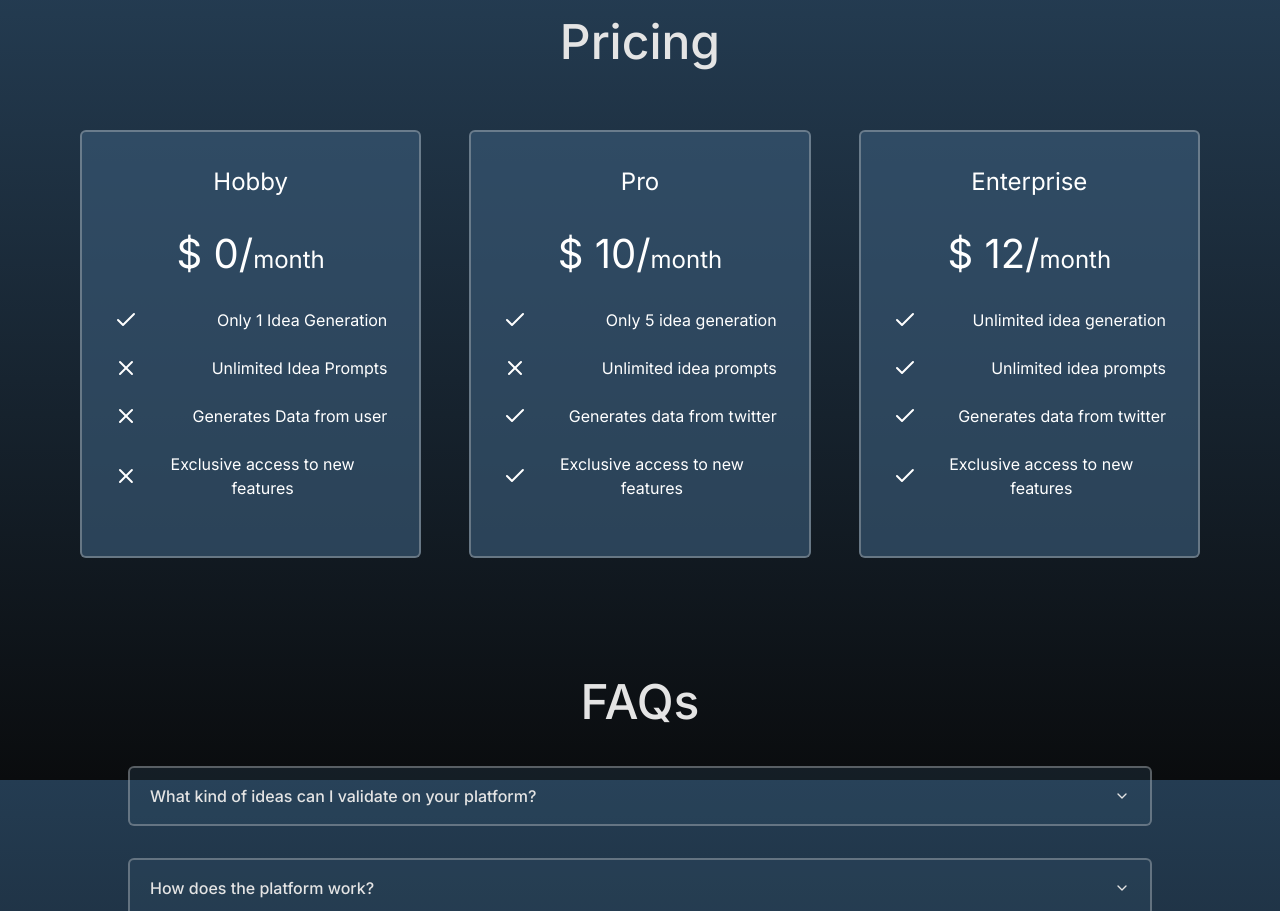
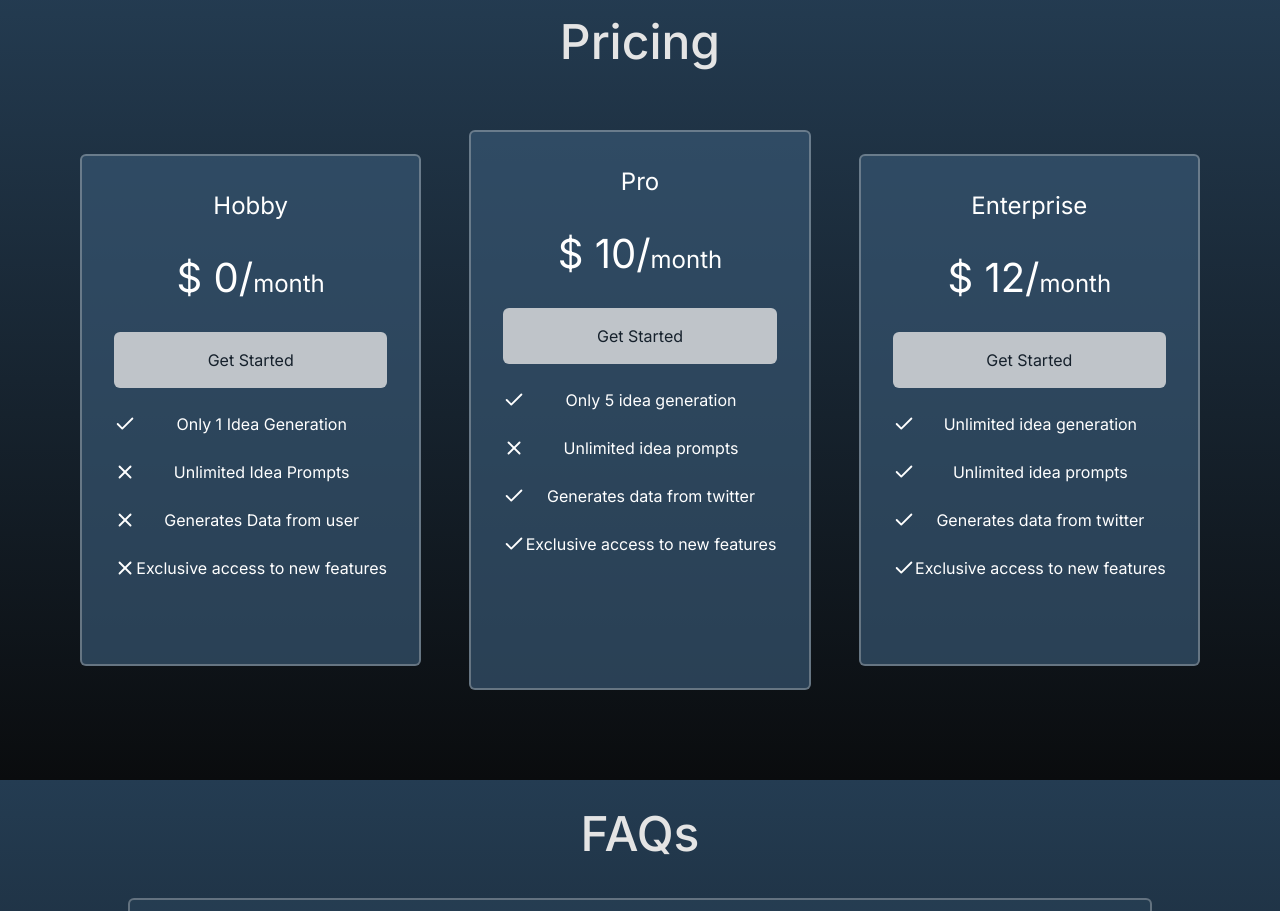
Before and after one commit to UltigendLemate/vihaan-hack, a Next.js app: page / in a window 1280 px wide. Shown: the part 1620-2531 px from the top of the page. Built offline with nearby package versions, Linux system fonts and the light colour scheme; no server answers.

Commit message:
pricing fixed

```diff
--- a/src/components/Pricing.tsx
+++ b/src/components/Pricing.tsx
@@ -43,16 +43,19 @@ const Pricing = () => {
             Pricing
         </h1>
 
-        <div className="grid grid-cols-3 text-center gap-12 my-16">
+        <div className="grid grid-cols-3 text-center gap-12 my-16 align-middle items-center">
         {
             pricingPlans.map((item, index) => (
-                <div key={index} className="border-[2px] rounded-md bg-[#385873AD] border-[#D2D2D25C] text-[#FFFF] border-opacity-30 p-8">
+                <div key={index} className={`border-[2px] rounded-md bg-[#385873AD] border-[#D2D2D25C] text-[#FFFF] border-opacity-30 p-8 ${index===1 ? "h-[35rem]" : "h-[32rem]"}`}>
                     <h2 className="text-[1.5rem]">{item.title}</h2>
                     <h3 className="text-[1.5rem] my-6"><span className="text-[2.5rem]">$ {item.price}/</span>month</h3>
+                    <div className="bg-[#E4E4E4]/80 p-4 rounded-md text-[#16212C] ">
+                      Get Started
+                    </div>
                     <ul className="">
                         {item.features.map((feature, index) => (
                             <li className="my-6 flex align-middle items-center justify-between" key={index}>
-                                {feature.isHave ? <Check/> : <X />} {feature.desc}
+                                {feature.isHave ? <Check/> : <X />} <span className="text-center w-full">{feature.desc}</span>
                             </li>
                         ))}
                     </ul>
```
